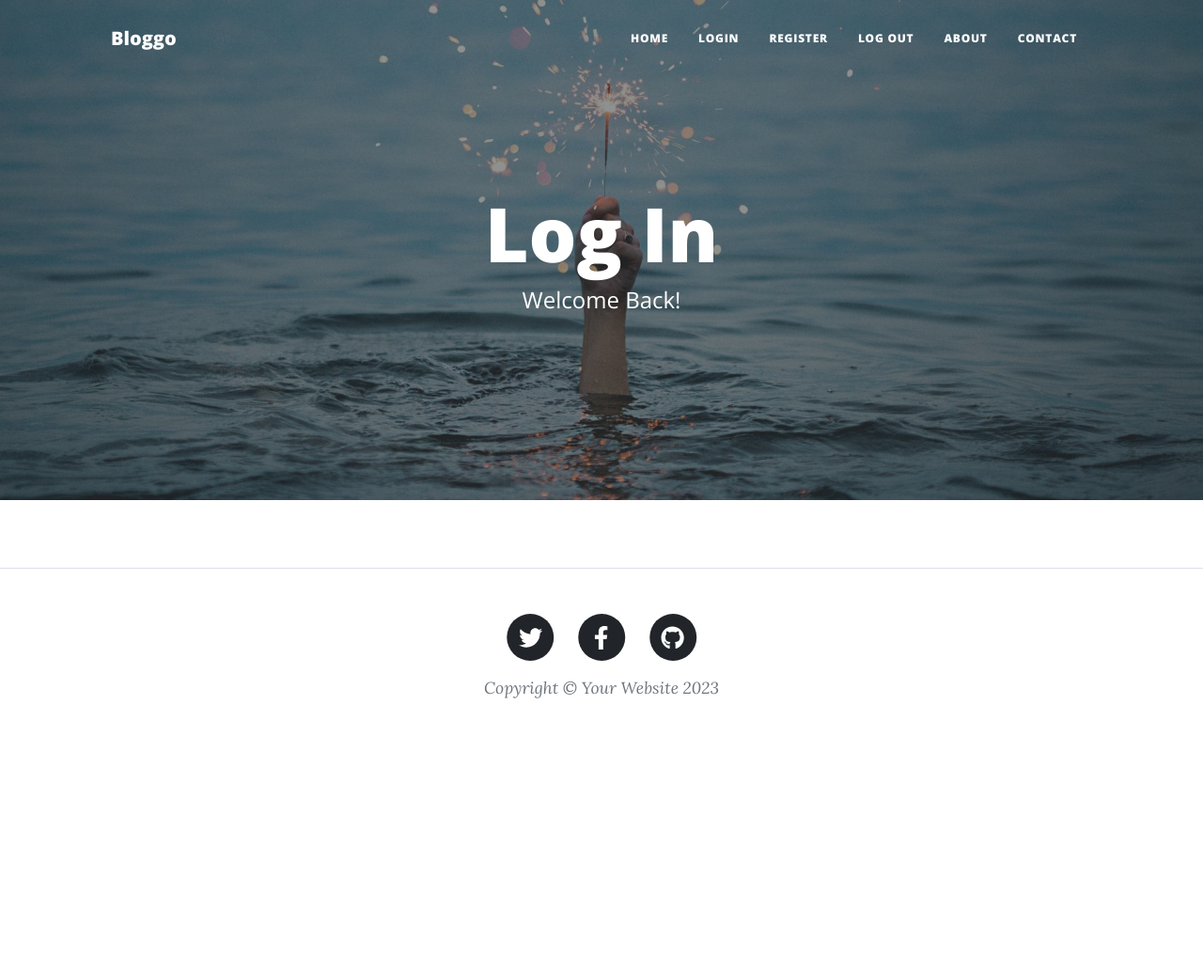
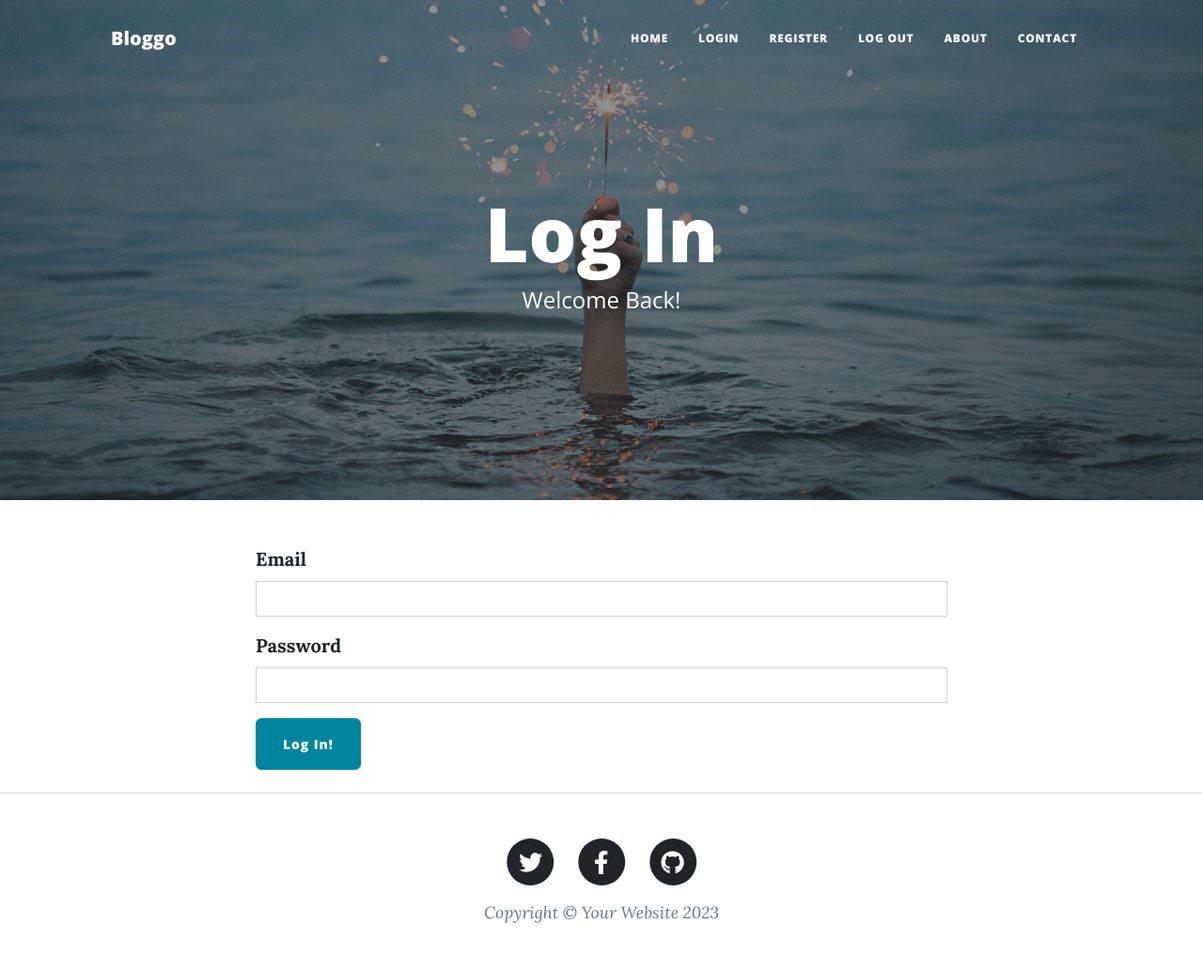
Before and after one commit to KramerJProg/Bloggo, a Flask app: page /login in a window 1280 px wide. Shown: the whole page at 94% size. Before the commit the page ends 743 px from the top, so only its background shows below. Run offline with Flask 3, Linux system fonts and the light colour scheme; some libraries are stand-ins or nearby versions.

Commit message:
Implemented Login Feature for user. (#5)
Co-authored-by: Kramer <you@example.com>

```diff
--- a/forms.py
+++ b/forms.py
@@ -18,10 +18,14 @@ class RegisterForm(FlaskForm):
     email = StringField("Email", validators=[Email("Must be a valid email address, i.e. your_email@email.com"), DataRequired()])
     password = PasswordField("Password", validators=[DataRequired()])
     name = StringField("Name", validators=[DataRequired()])
-    submit = SubmitField("Sign Me Up!")
+    submit = SubmitField("Sign Up!")
 
 
-# TODO: Create a LoginForm to login existing users
+# WTForm for Logging in a User
+class LoginForm(FlaskForm):
+    email = StringField("Email", validators=[Email("Must be a valid email address, i.e. your_email@email.com"), DataRequired()])
+    password = PasswordField("Password", validators=[DataRequired()])
+    submit = SubmitField("Log In!")
 
 
 # TODO: Create a CommentForm so users can leave comments below posts
--- a/main.py
+++ b/main.py
@@ -8,7 +8,7 @@ from flask_sqlalchemy import SQLAlchemy
 from functools import wraps
 from werkzeug.security import generate_password_hash, check_password_hash
 from sqlalchemy.orm import relationship
-from forms import CreatePostForm, RegisterForm
+from forms import CreatePostForm, RegisterForm, LoginForm
 
 
 app = Flask(__name__)
@@ -16,7 +16,16 @@ app.config['SECRET_KEY'] = '8BYkEfBA6O6donzWlSihBXox7C0sKR6b'
 ckeditor = CKEditor(app)
 Bootstrap5(app)
 
-# TODO: Configure Flask-Login
+
+# Configures Flask-Login's Login Manager
+login_manager = LoginManager()
+login_manager.init_app(app)
+
+
+# Creates the user_callback
+@login_manager.user_loader
+def load_user(user_id):
+    return db.session.get(User, user_id)
 
 
 # CONNECT TO DB
@@ -70,10 +79,23 @@ def register():
     return render_template("register.html", form=form)
 
 
-# TODO: Retrieve a user from the database based on their email.
-@app.route('/login')
+@app.route('/login', methods=['GET', 'POST'])
 def login():
-    return render_template('login.html')
+    """
+    Logs in the user by checking the email and hashed password in the Database
+    match the input by the user for Authentication
+    :return: The login page for GET or redirects to all posts after user login is successful for POST
+    """
+    form = LoginForm()
+    if form.validate_on_submit():
+        email = form.email.data
+        password = form.password.data
+        result = db.session.execute(db.select(User).where(User.email == email))
+        user = result.scalar()
+        if user and check_password_hash(user.password, password):
+            login_user(user)
+            return redirect(url_for('get_all_posts'))
+    return render_template('login.html', form=form)
 
 
 @app.route('/logout')
--- a/templates/login.html
+++ b/templates/login.html
@@ -1,5 +1,6 @@
-{% from "bootstrap5/form.html" import render_form %} {% block content %} {%
-include "header.html" %}
+{% from "bootstrap5/form.html" import render_form %}
+{% block content %}
+{% include "header.html" %}
 
 <!-- Page Header -->
 <header
@@ -21,9 +22,8 @@ include "header.html" %}
 <main class="mb-4">
   <div class="container">
     <div class="row">
-      <!-- TODO: add a flash message here for users registering twice -->
       <div class="col-lg-8 col-md-10 mx-auto">
-        <!--TODO: render login form here-->
+        {{ render_form(form, novalidate=True, button_map={'submit': 'primary'}) }}
       </div>
     </div>
   </div>
```
Also changed, not shown: instance/posts.db.
